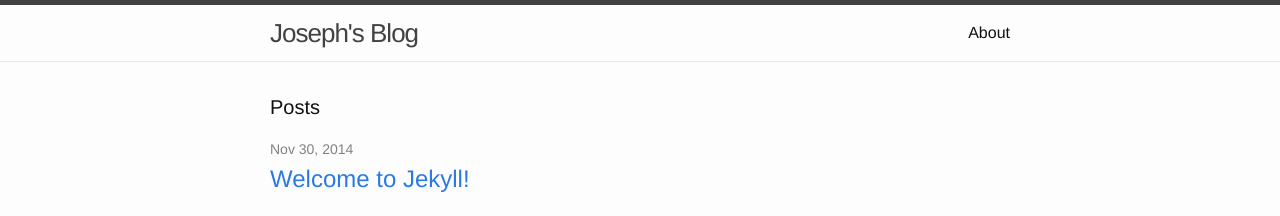
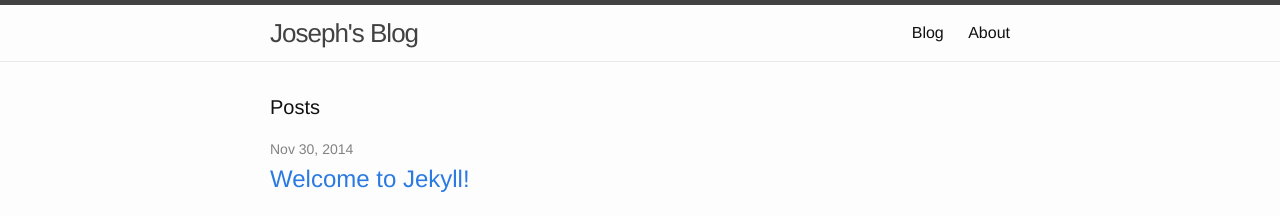
Before and after one commit to jinntrance/profile, a Jekyll site: the page built from index.html, in a window 1280 px wide. Shown: the top 216 px of the page. Built offline with Jekyll 4.4.1, drawn with Linux system fonts in a browser that asks for light colours.

Commit message:
forward to Blog

```diff
--- a/_includes/header.html
+++ b/_includes/header.html
@@ -14,6 +14,7 @@
       </a>
 
       <div class="trigger">
+         <a class="page-link" href="{{ site.baseurl }}/blog/">Blog </a>
         {% for page in site.pages %}
           {% if page.title %}
           <a class="page-link" href="{{ page.url | prepend: site.baseurl }}">{{ page.title }}</a>
```
